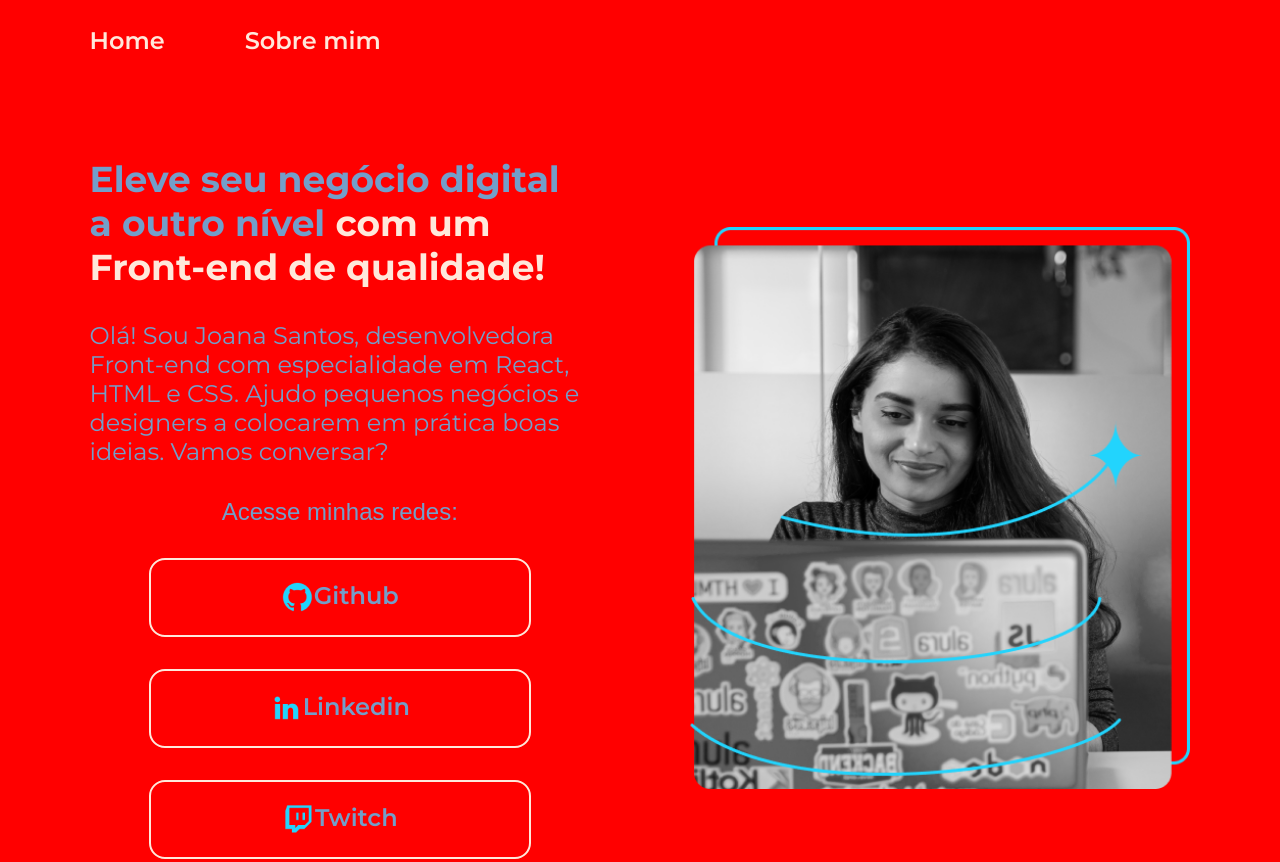
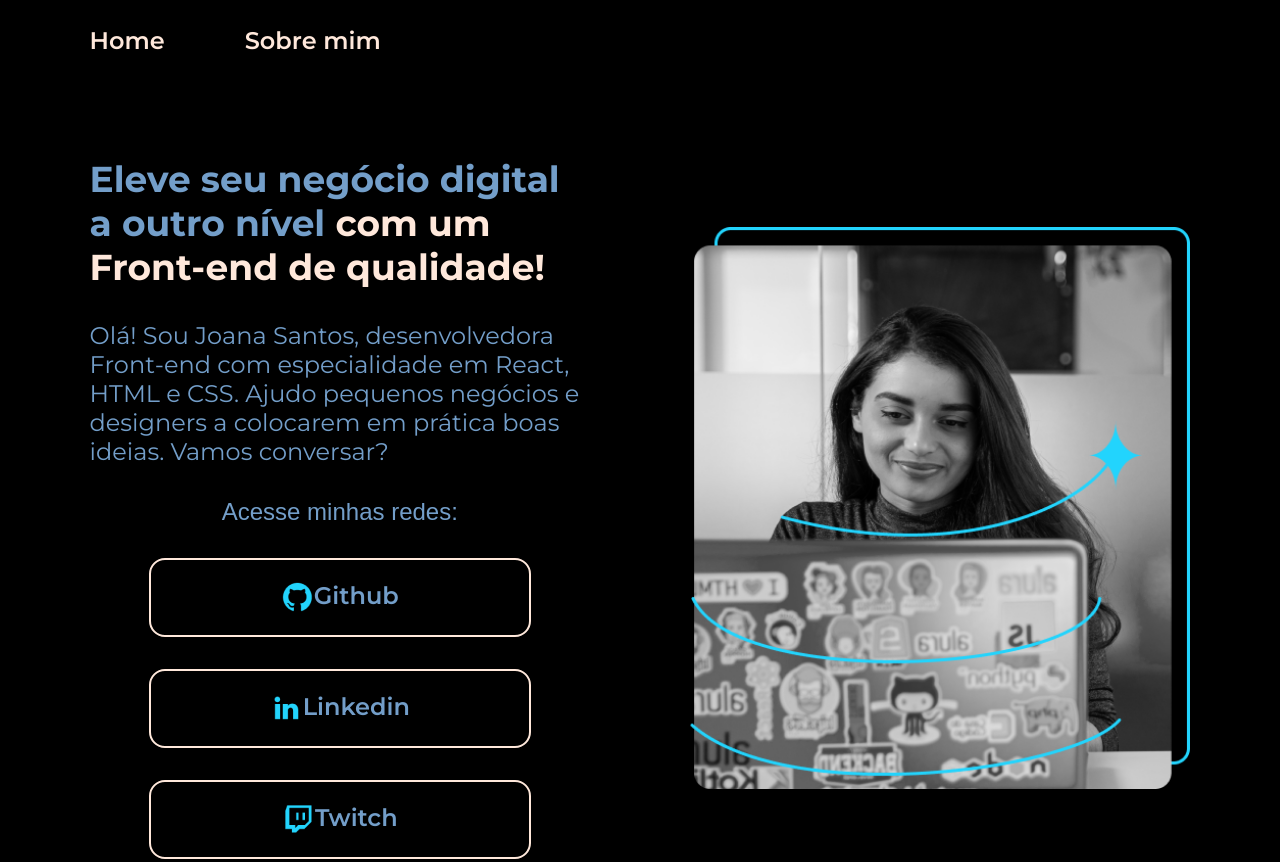
Before and after one commit to guicolello/aluraprimeiro, a plain HTML site: page index.html in a window 1280 px wide. Shown: the top 862 px of the page. Drawn offline with Linux system fonts and the light colour scheme; a web font is replaced by a local one.

Commit message:
RETORNADA A COR PRETA DE FUNDO

```diff
--- a/styleFIG.css
+++ b/styleFIG.css
@@ -3,7 +3,7 @@
 @import url('https://fonts.googleapis.com/css2?family=Zen+Dots&display=swap');
 
 :root {
-    --cor-primaria: #ff0000;
+    --cor-primaria: #000000;
     --cor-secundaria: #739EC9;
     --cor-terciaria: #FFE8DB;
     --cor-hover: #5682B1;
```
